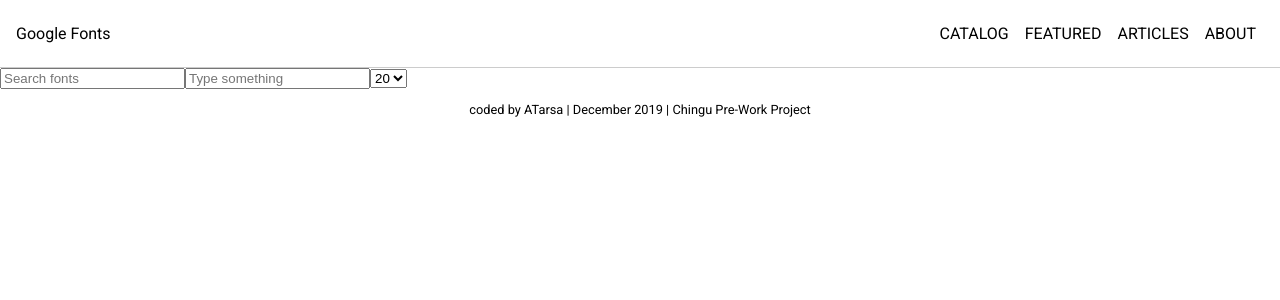
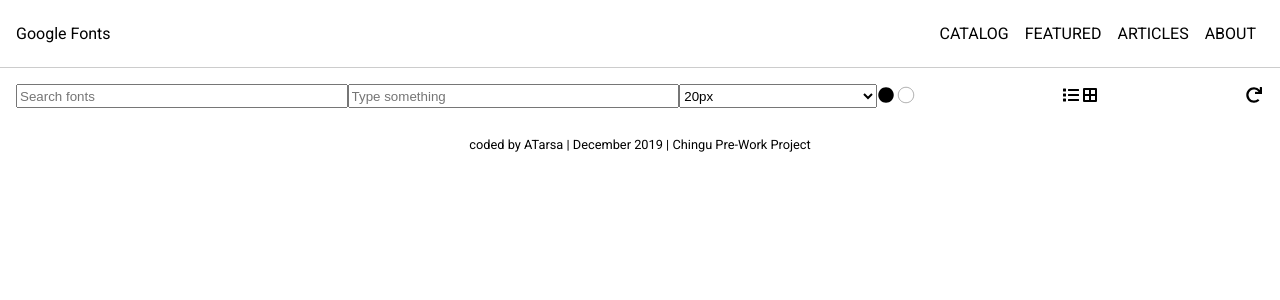
Before and after one commit to atarsa/google-fonts-clone, a React (Create React App) app: page / in a window 1280 px wide. Shown: the top 300 px of the page. Built offline with nearby package versions, Linux system fonts and the light colour scheme.

Commit message:
Add basic styles to FontNav component

```diff
--- a/src/App.css
+++ b/src/App.css
@@ -3,6 +3,7 @@ body {
   box-sizing: border-box;
 }
 
+/* header */
 header {
   border-bottom: 1px solid #ccc;
   margin: 0;
@@ -25,6 +26,7 @@ header ul li {
   padding: 0.5em;
 }
 
+/* footer */
 .credits {
   margin: 1em auto;
   padding: 1em;
@@ -32,3 +34,33 @@ header ul li {
   font-size: .8em;
   text-align: center;
 }
+
+/* FontNav */
+.container {
+  display: flex;
+  padding: 1em;
+  justify-content: space-around;
+
+}
+
+.container input,
+select,
+.toggleMode,
+.toggleLayout {
+  flex-grow: 1;
+}
+
+.svg-inline--fa {
+  margin: 0.2em 0.1em;
+}
+
+.white {
+  color: rgb(255, 255, 255);
+  stroke: black;
+  stroke-width: 10;
+
+}
+
+.black {
+  background: rgb(29, 29, 29);
+}
--- a/src/components/FontNav.js
+++ b/src/components/FontNav.js
@@ -1,4 +1,5 @@
 import React from 'react'
+import { FontAwesomeIcon } from '@fortawesome/react-fontawesome'
 
 const FontNav = () => {
 
@@ -12,20 +13,21 @@ const FontNav = () => {
         placeholder="Type something"
       />
       <select>
-        <option value="20">20</option>
-        <option value="24">24</option>
-        <option value="32">32</option>
-        <option value="40">40</option>
+        <option value="20">20px</option>
+        <option value="24">24px</option>
+        <option value="32">32px</option>
+        <option value="40">40px</option>
       </select>
       <div className="toggleMode">
-        <div className="circle"></div>
-        <div className="circle"></div>
+        <FontAwesomeIcon icon="circle" />
+        <FontAwesomeIcon icon="circle" className="white" />
       </div>
       <div className="toggleLayout">
-          {/* grid/ layout icon */}
+          <FontAwesomeIcon icon="list" />
+          <FontAwesomeIcon icon="border-all" />
       </div>
       <div className="reset">
-        {/* reset icon */}
+        <FontAwesomeIcon icon="redo" />
       </div>
     </div>
   )
```
